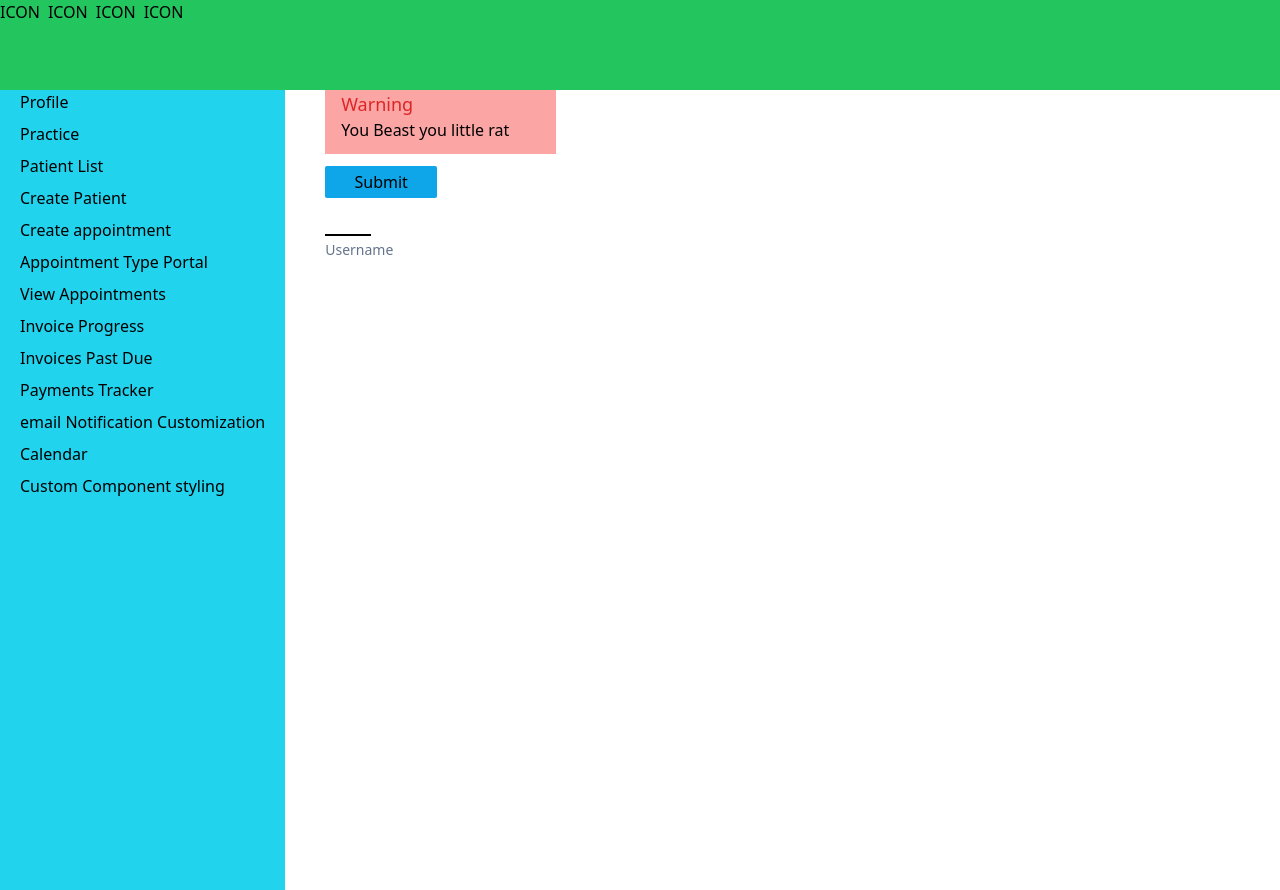
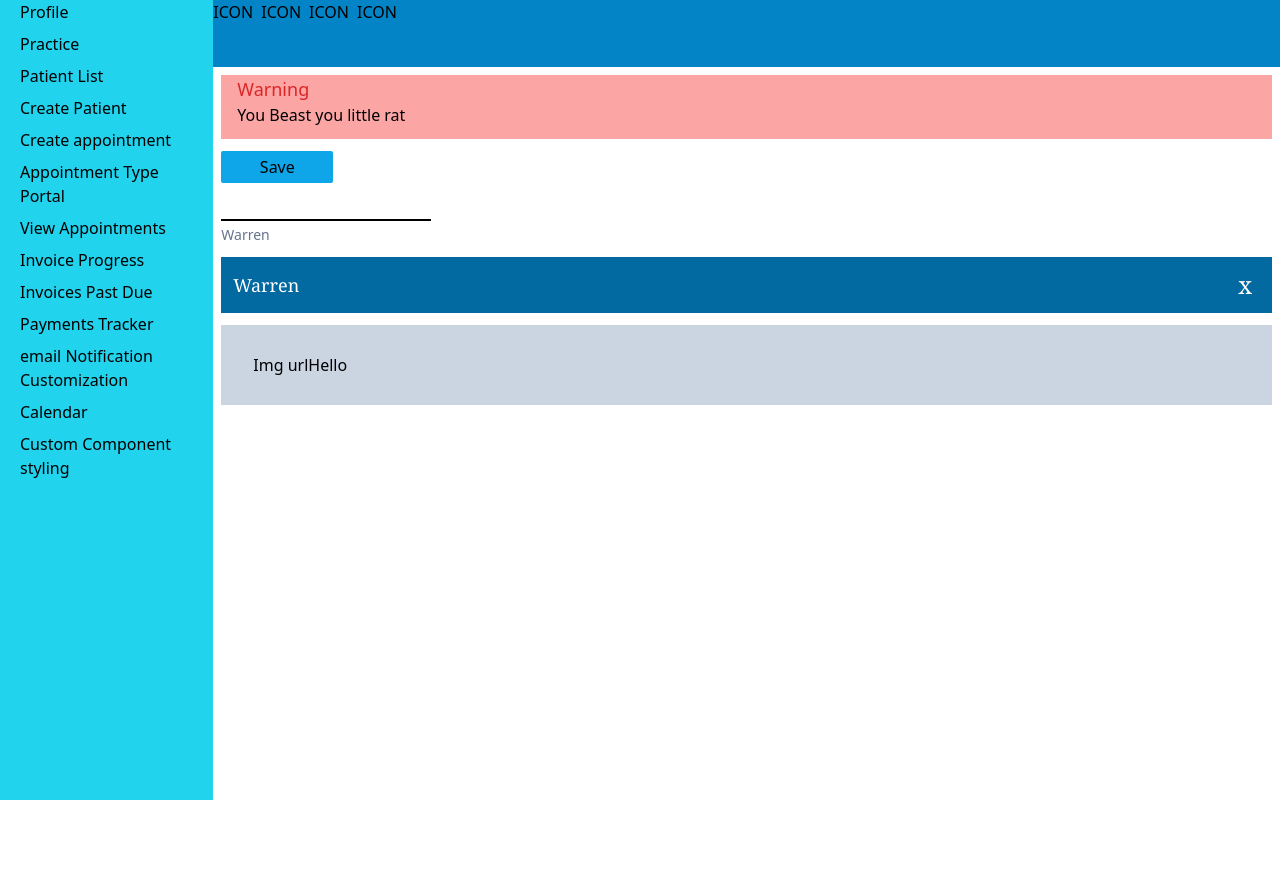
Before and after one commit to Mathers-za/practice-management-frontend, a React (Create React App) app: page /componentStyling in a window 1280 px wide. After the commit the page ends 800 px from the top, so only its background shows below. Built offline with nearby package versions, Linux system fonts and the light colour scheme; no server answers.

Commit message:
Working on breaking down the prject into resuable components. creted a resuable button, a generic top bar, divsvg for dispalying, main menu side bar and top bar. in addition i created a grid in teh dashboard that allows rotuing compoenets to slide in giving that spa feel to it

```diff
--- a/src/components/CreateAppointment.js
+++ b/src/components/CreateAppointment.js
@@ -4,6 +4,7 @@ import { useEffect, useState } from "react";
 import { format, add, set, parse } from "date-fns";
 import PatientPicker from "./Pages/PatientPickerPage";
 import { checkAndSetIcds } from "../apiRequests/apiRequests";
+import GenericTopBar from "./miscellaneous components/GenericTopBar";
 
 function setDateAndTimes() {
   const currentDateAndTime = new Date();
@@ -101,12 +102,15 @@ export default function CreateAppointment({
     <>
       {!showPatientPicker ? (
         <form
+          className="z-10 fixed left-0 top-0 min-h-screen min-w-full bg-white"
           onSubmit={async (e) => {
             e.preventDefault();
             const result = await createMutation.mutateAsync(appointment);
             await checkAndSetIcds(result.id, result.appointment_type_id);
           }}
         >
+          <GenericTopBar label="Create Appointment" />
+
           {data ? (
             <select
               required={true}
--- a/src/components/MainMenuTopBar/MainMenuTopBar.js
+++ b/src/components/MainMenuTopBar/MainMenuTopBar.js
@@ -1,7 +1,7 @@
 export default function MainMenuTopBar() {
   return (
     <>
-      <div className="min-h-[90px] bg-green-500 flex gap-2 ">
+      <div className="min-h-full min-w-full bg-sky-600 flex gap-2 box-border  ">
         <p>ICON</p>
         <p>ICON</p>
         <p>ICON</p>
--- a/src/components/Pages/Dashboard.js
+++ b/src/components/Pages/Dashboard.js
@@ -48,12 +48,14 @@ export default function DashBoard({ profileIdStateSetter }) {
 
   return (
     <>
-      <div>
-        <div className=" left-0 top-0 min-w-full ">
+      <div className="min-h-screen  grid grid-cols-12 grid-rows-12 min-w-full  ">
+        <div className="col-start-3 col-end-13 row-start-1 row-end-2 sticky top-0 left-0 right-0 z-10 ">
           <MainMenuTopBar />
         </div>
-        <div className=" flex gap-10 left-0 top-0 bottom-0 max-h-full">
+        <div className="col-start-1 col-end-3 row-start-1 row-end-13   ">
           <MainMenuSideBar />
+        </div>
+        <div className="col-start-3 col-end-13 row-start-2 row-end-13 p-2  ">
           <Outlet />
         </div>
       </div>
--- a/src/components/mainMenuSideBar/MainMenuSideBar.js
+++ b/src/components/mainMenuSideBar/MainMenuSideBar.js
@@ -3,7 +3,7 @@ import { Link } from "react-router-dom";
 export default function MainMenuSideBar({ itemsArray }) {
   return (
     <>
-      <div className="flex flex-col items-start px-5 max-w-fit bg-cyan-400 min-h-[100dvh] ">
+      <div className="flex flex-col items-start px-5 max-w-full bg-cyan-400 min-h-screen sticky left-0 top-0 bottom-0   ">
         <ul className="list-none flex flex-col gap-2  ">
           <li>
             {" "}
--- /dev/null
+++ b/src/components/miscellaneous components/DivSvgLabelCombo.js
@@ -0,0 +1,13 @@
+export default function DivSvgDisplayCombo({ svgSrc, displayText, onclick }) {
+  return (
+    <>
+      <div
+        onClick={onclick ? () => onclick() : null}
+        className=" flex items-center min-w-full min-h-20 pl-8 ease-in duration-[80ms] text-wrap bg-slate-300  hover:bg-slate-400  "
+      >
+        <p>Img {svgSrc}</p>
+        <div> {displayText}</div>
+      </div>
+    </>
+  );
+}
--- /dev/null
+++ b/src/components/miscellaneous components/GenericTopBar.js
@@ -0,0 +1,15 @@
+export default function GenericTopBar({ label, onclick }) {
+  return (
+    <>
+      <div className="relative top-0 left-0 min-w-full min-h-fit p-3 font-serif text-lg text-white  bg-sky-700 flex justify-between items-center select-none ">
+        <h1>{label}</h1>
+        <p
+          className="text-2xl mr-2  hover:text-slate-400 active:text-black"
+          onClick={onclick ? () => onclick() : null}
+        >
+          x
+        </p>
+      </div>
+    </>
+  );
+}
--- a/src/components/miscellaneous components/SubmitButton.js
+++ b/src/components/miscellaneous components/SubmitButton.js
@@ -2,7 +2,7 @@ export default function SubmitButton({ onclick, text }) {
   return (
     <>
       <button
-        onClick={() => onclick}
+        onClick={() => onclick()}
         className={` select-none bg-sky-500  ease-in duration-75  text-black min-w-28 max-w-28 py-1 rounded-sm active:text-black ri hover:bg-sky-600 hover:text-white  hover:ring-2 ring-sky-400 ring-offset-1`}
       >
         {text || "Submit"}
--- a/src/tailWindSandbox/styleComponents.js
+++ b/src/tailWindSandbox/styleComponents.js
@@ -1,6 +1,8 @@
 import DisplaySingleError from "../components/miscellaneous components/WarningMessage";
 import SubmitButton from "../components/miscellaneous components/SubmitButton";
 import Input from "../components/miscellaneous components/DisplayTextInput";
+import GenericTopBar from "../components/miscellaneous components/GenericTopBar";
+import DivSvgDisplayCombo from "../components/miscellaneous components/DivSvgLabelCombo";
 
 export default function ComponentView() {
   return (
@@ -8,9 +10,16 @@ export default function ComponentView() {
       <div className="flex flex-col gap-3">
         <DisplaySingleError error={"You Beast you little rat "} />
 
-        <SubmitButton text={"Submit"} />
+        <SubmitButton text={"Save"} onclick={() => alert("hello Dad")} />
 
-        <Input type="text" labelText="Username" />
+        <Input type="text" labelText="Warren" />
+
+        <GenericTopBar label="Warren" onclick={() => alert("Hello dad")} />
+        <DivSvgDisplayCombo
+          displayText={<div> Hello</div>} //still busy with this. where you left off
+          svgSrc="url"
+          onclick={() => console.log("hello")}
+        />
       </div>
     </>
   );
```
